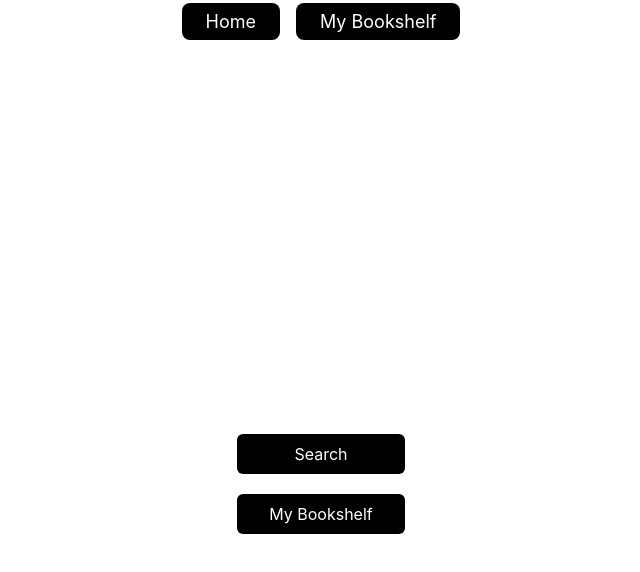
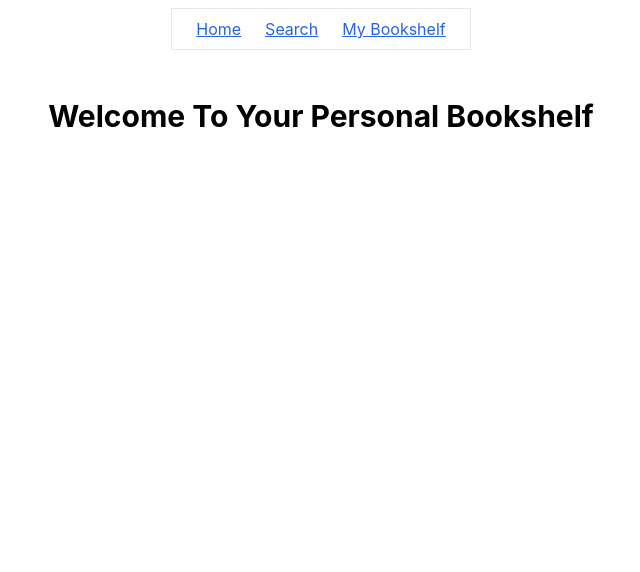
Before and after one commit to madhav240/personal-bookshelf, a React (Create React App) app: page / in a window 1280 px wide. Shown: the top 572 px of the page, without its empty margins (319-959 px from the left). Built offline with nearby package versions, Linux system fonts and the light colour scheme.

Commit message:
intial commit

```diff
--- a/src/components/BookCard.jsx
+++ b/src/components/BookCard.jsx
@@ -1,7 +1,6 @@
 import { useState } from "react";
 
 export default function BookCard({ props }) {
-  console.log(props);
   const [showAddBtn, setShowAddBtn] = useState(props.showAddBtn);
   function addToBookshelf() {
     const booksList = JSON.parse(localStorage.getItem("books")) || [];
--- a/src/routes/Home.jsx
+++ b/src/routes/Home.jsx
@@ -2,21 +2,8 @@ import { Link } from "react-router-dom";
 
 export default function Home() {
   return (
-    <div className="flex flex-row justify-center items-center w-full h-screen">
-      <div className="flex flex-col gap-y-5">
-        <Link
-          to={"/search"}
-          className="px-8 py-2 bg-black text-white text-center rounded-md"
-        >
-          Search
-        </Link>
-        <Link
-          to={"/my-bookshelf"}
-          className="px-8 py-2 bg-black text-white text-center rounded-md"
-        >
-          My Bookshelf
-        </Link>
-      </div>
-    </div>
+    <h1 className="text-3xl text-center font-bold">
+      Welcome To Your Personal Bookshelf
+    </h1>
   );
 }
--- a/src/routes/RootLayout.jsx
+++ b/src/routes/RootLayout.jsx
@@ -3,16 +3,19 @@ import { Link, Outlet } from "react-router-dom";
 const RootLayout = () => {
   return (
     <>
-      <nav className="mt-2 w-fit bg-white left-0 right-0 mx-auto space-x-4 top-0">
-        <Link
-          to={"/"}
-          className="bg-black text-white text-lg rounded-lg px-6 py-2 hover:underline"
-        >
+      <nav className="mt-2 w-fit bg-white left-0 right-0 mx-auto space-x-6 top-0 border px-6 py-2">
+        <Link to={"/"} className="text-blue-600 underline hover:text-black">
           Home
         </Link>
         <Link
+          to={"/search"}
+          className="text-blue-600 underline hover:text-black"
+        >
+          Search
+        </Link>
+        <Link
           to={"/my-bookshelf"}
-          className="bg-black text-white text-lg rounded-lg px-6 py-2 hover:underline"
+          className="text-blue-600 underline hover:text-black"
         >
           My Bookshelf
         </Link>
--- a/src/routes/Search.jsx
+++ b/src/routes/Search.jsx
@@ -25,7 +25,6 @@ export default function Search() {
 
         const data = await res.json();
         setBooks(data.docs);
-        console.log(data);
       }
     },
     [q],
@@ -39,7 +38,7 @@ export default function Search() {
           type="text"
           placeholder="Search..."
           onChange={(e) => setQ(e.target.value)}
-          value={q.trim() ? q : ""}
+          value={q}
           spellCheck={false}
           autoFocus
           className="p-2 outline-none border mt-2"
```
